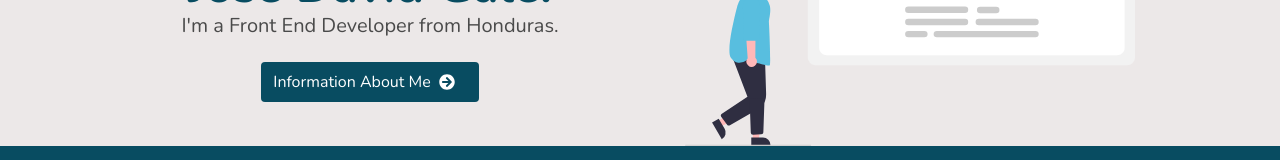
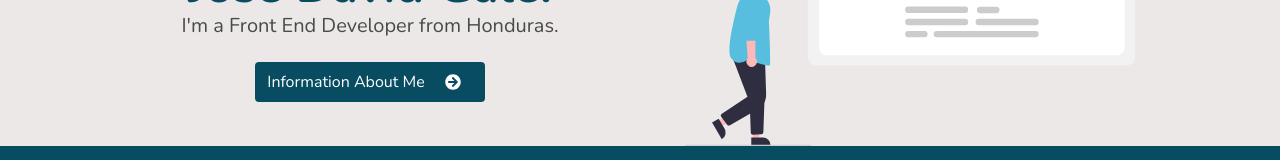
Before and after one commit to JdgaleTorre/NewPortafolio, a Next.js app: page / in a window 1280 px wide. Shown: the part 317-477 px from the top of the page. Built offline with nearby package versions, Linux system fonts and the light colour scheme.

Commit message:
Adding form Id of Formspree

```diff
--- a/components/Presentation.tsx
+++ b/components/Presentation.tsx
@@ -19,7 +19,7 @@ const PresentationComponent = (): JSX.Element => {
                 </div>
                 <a className="button is-primary" href="#aboutMe">
                   <span>Information About Me</span>
-                  <span className="icon is-small mr-2">
+                  <span className="icon is-small mr-2 ml-4">
                     <FontAwesomeIcon icon={faArrowCircleRight} />
                   </span>
                 </a>
```
Also changed, not shown: pages/contact.tsx (+26 -4 lines).
